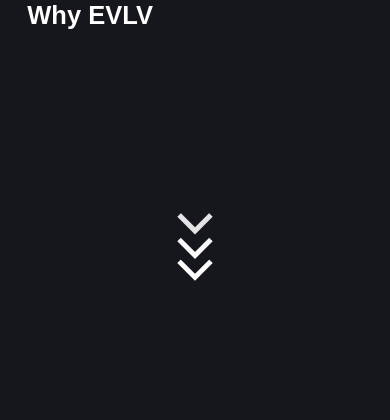
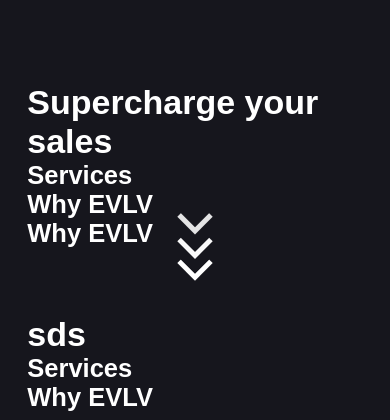
Before and after one commit to SamAFairbrass/EVLV_Site, a PHP site: page / in a window 390 px wide. Shown: the part 548-968 px from the top of the page. Before the commit the page ends 829 px from the top, so only its background shows below. Run offline with PHP 8.4, Linux system fonts and the light colour scheme.

Commit message:
mobile styling

```diff
--- a/stylesheet.css
+++ b/stylesheet.css
@@ -150,7 +150,7 @@ body {
 
 @media screen and (max-width: 1000px){
   #myVideo{
-    width: 220% !important;
+    width: 270% !important;
   }
 }
 
@@ -201,6 +201,8 @@ body {
 
 @media screen and (max-width: 1000px){
   .neon{
+    top: 200px !important;
+
     width: 65% !important;
   }
 }
@@ -300,6 +302,15 @@ body {
 
 }
 
+
+@media screen and (max-width: 1000px){
+  .mainText{
+    margin-top: 120% !important;
+    height: 80px !important;
+
+  }
+}
+
 .vidSpacer{
   position: relative;
   margin-top: 25%;
@@ -308,6 +319,8 @@ body {
   z-index: 100;
   opacity: 1;
 }
+
+
 
 .mainTextBlock{
   padding: 7%;
```
